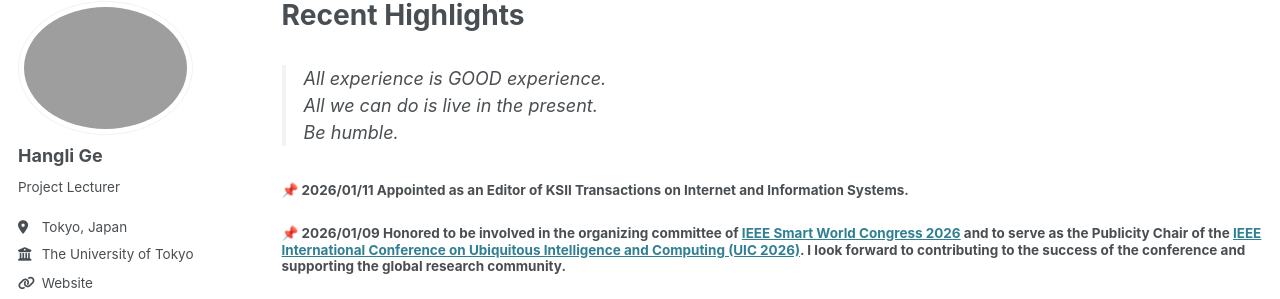
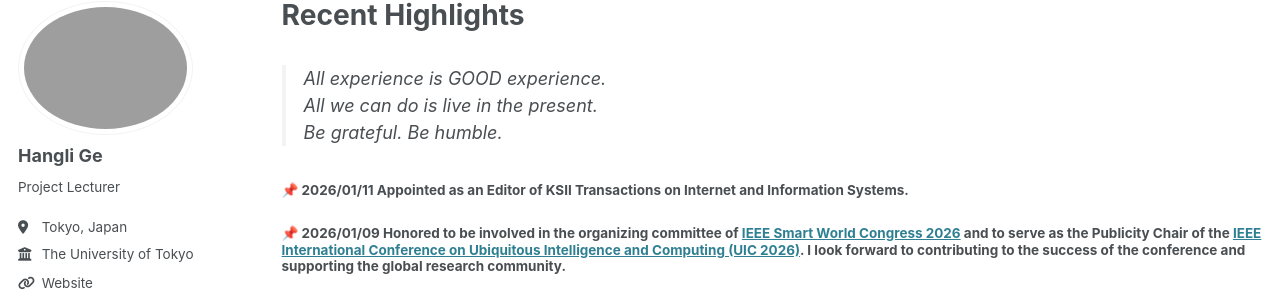
Before and after one commit to christie888/christie888.github.io, a Jekyll site: the page built from _pages/post.md, in a window 1280 px wide and 900 px high. Shown: the part 105-404 px from the top of the window. Built offline with Jekyll 4.4.1, drawn with Linux system fonts in a browser that asks for light colours; some web fonts are replaced.

Commit message:
Update post.md

```diff
--- a/_pages/post.md
+++ b/_pages/post.md
@@ -6,7 +6,7 @@ permalink: post/
 
 >All experience is GOOD experience.
 <br>All we can do is live in the present.
-<br>Be humble.
+<br>Be grateful. Be humble.
 
 ##### 📌 2026/01/11 Appointed as an Editor of KSII Transactions on Internet and Information Systems.
 
```
